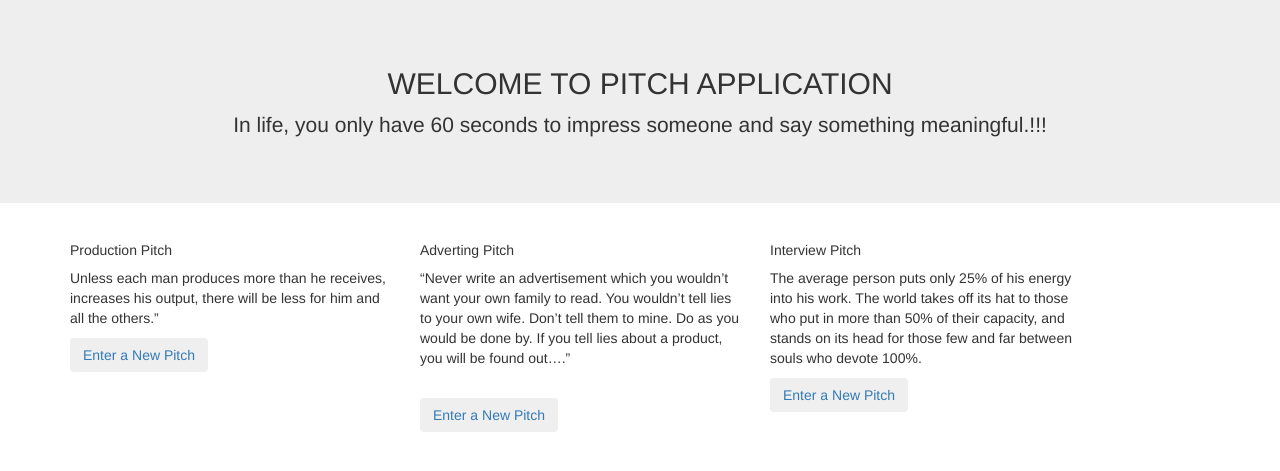
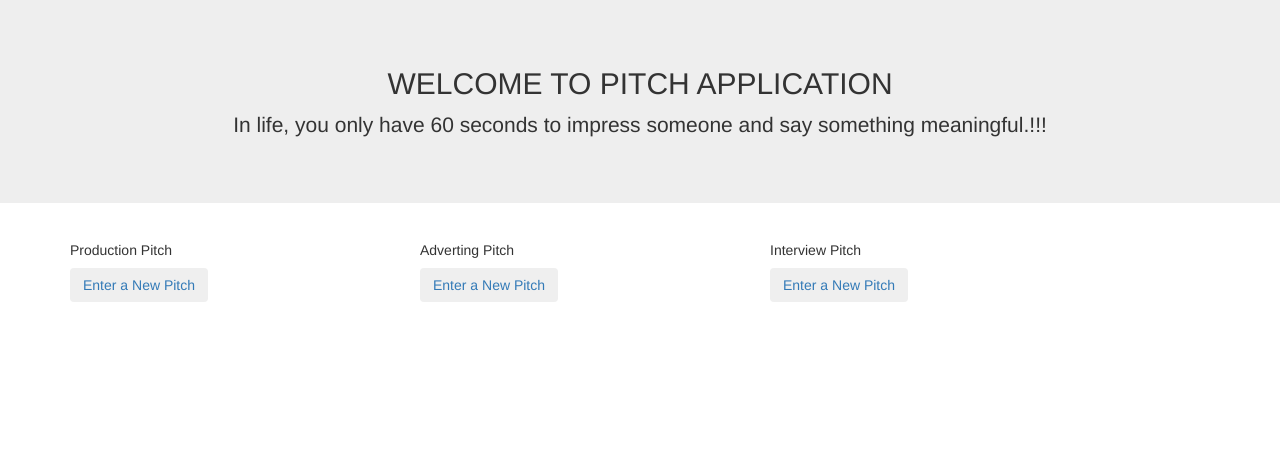
Before and after one commit to Abdisamad100/pitches, a Flask app: page / in a window 1280 px wide. Shown: the part 73-544 px from the top of the page. Run offline with Flask 2, Linux system fonts and the light colour scheme; some libraries are stand-ins or nearby versions.

Commit message:
modified index.html

```diff
--- a/app/templates/index.html
+++ b/app/templates/index.html
@@ -17,7 +17,6 @@
         <div class="card border-info mb-3 col-md-4" style="max-width: 35rem;">
           <div class="card-body">
             <h5 class="card-title">Production Pitch</h5>
-            <p class="card-text">Unless each man produces more than he receives, increases his output, there will be less for him and all the others.”</p>
             <button type="button" class="btn btn-outline-primary"><a href="../pitch/">Enter a New Pitch</a></button><br><br>
 
           </div>
@@ -26,7 +25,6 @@
         <div class="card border-info mb-3 col-md-4" style="max-width: 35rem;">
           <div class="card-body">
             <h5 class="card-title" >Adverting Pitch</h5>
-            <p class="card-text">“Never write an advertisement which you wouldn’t want your own family to read. You wouldn’t tell lies to your own wife. Don’t tell them to mine. Do as you would be done by. If you tell lies about a product, you will be found out….”</p> <br>
             <button type="button" class="btn btn-outline-primary"><a href="../pitch/">Enter a New Pitch</a></button><br><br>
 
           </div>
@@ -35,9 +33,6 @@
         <div class="card border-info mb-3 col-md-4" style="max-width: 35rem;">
           <div class="card-body">
             <h5 class="card-title" >Interview Pitch</h5>
-            <p class="card-text">The average person puts only 25% of his energy into his work.
-              The world takes off its hat to those who put in more than 50% of their capacity,
-              and stands on its head for those few and far between souls who devote 100%.</p>
               <button type="button" class="btn btn-outline-primary"><a href="../pitch/">Enter a New Pitch</a></button><br><br>
 
           </div>
```
